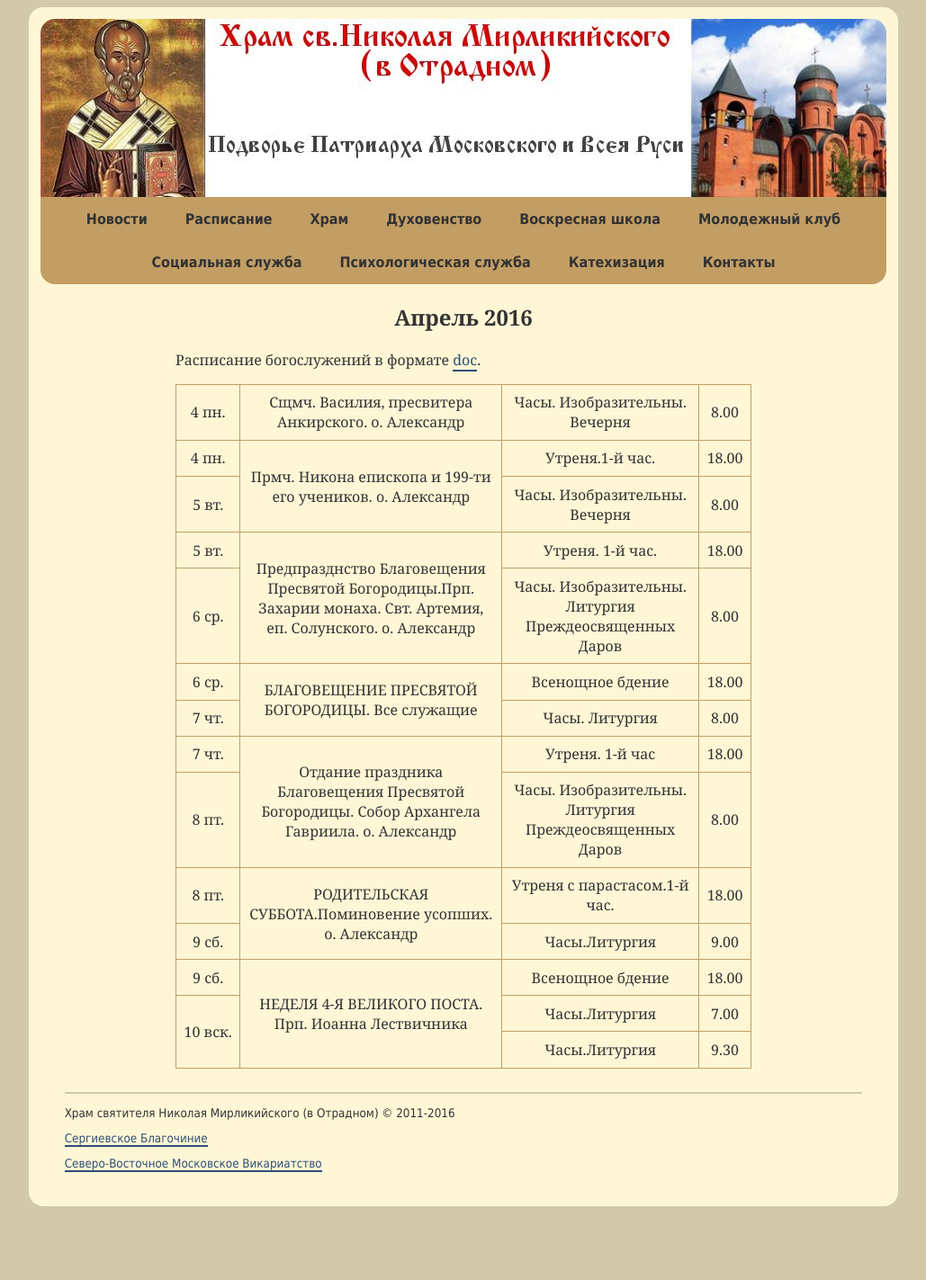
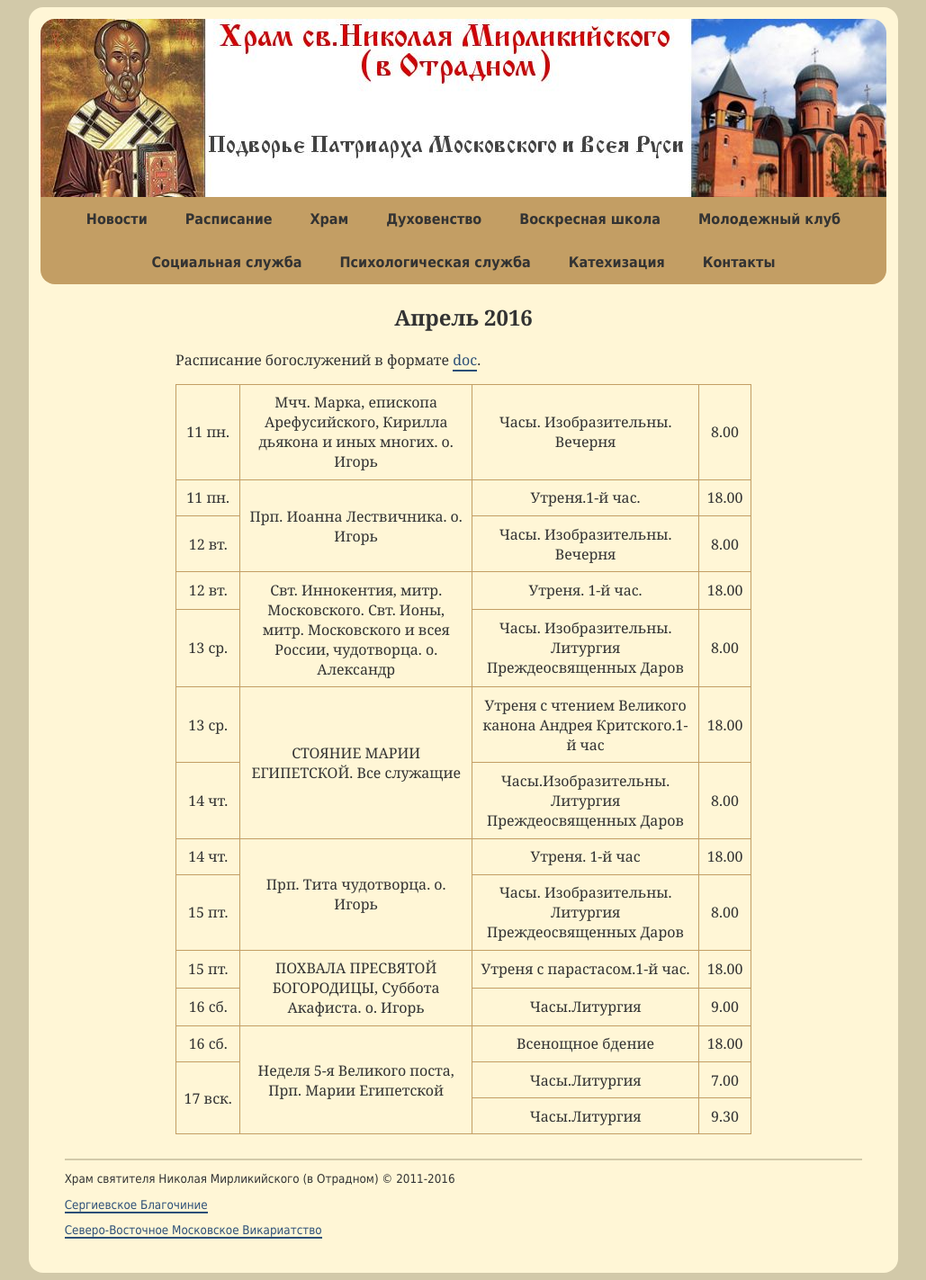
Before and after one commit to hramotradnoe/hramotradnoe.github.io, a Jekyll site: the page built from schedule/index.html, in a window 1280 px wide. Shown: the whole page at 90% size, without its empty margins (125-1154 px from the left). Built offline with Jekyll 4.4.1, drawn with Linux system fonts in a browser that asks for light colours; before the commit the page ends 1349 px from its top, so only the background shows below that.

Commit message:
Update schedule.yml

```diff
--- a/_data/schedule.yml
+++ b/_data/schedule.yml
@@ -1,59 +1,59 @@
 period: Апрель 2016
 link: "https://docs.google.com/document/d/1Ip3ffOARH_k37KvrZm6pxFeL7YvrRisoTw4uC9VIP_M/edit"
 timetable:
- - description : "Сщмч. Василия, пресвитера Анкирского. о. Александр"
+ - description : "Мчч. Марка, епископа Арефусийского, Кирилла дьякона и иных многих. о. Игорь"
    services    :
-      - day   : 4&nbsp;пн.
+      - day   : 11&nbsp;пн.
         time  : '8.00'
         title : "Часы.  Изобразительны. Вечерня"
- - description : "Прмч. Никона епископа и 199-ти его учеников. о. Александр"
+ - description : "Прп. Иоанна Лествичника. о. Игорь"
    services    :
-      - day   : 4&nbsp;пн.
+      - day   : 11&nbsp;пн.
         time  : '18.00'
         title : "Утреня.1-й час."
-      - day   : 5&nbsp;вт.
+      - day   : 12&nbsp;вт.
         time  : '8.00'
         title : "Часы.  Изобразительны. Вечерня"
- - description : "Предпразднство Благовещения Пресвятой Богородицы.Прп. Захарии монаха. Свт. Артемия, еп. Солунского. о. Александр"
+ - description : "Свт. Иннокентия, митр. Московского. Свт. Ионы, митр. Московского и всея России, чудотворца. о. Александр"
    services    :
-      - day   : 5&nbsp;вт.
+      - day   : 12&nbsp;вт.
         time  : '18.00'
         title : "Утреня. 1-й час."
-      - day   : 6&nbsp;ср.
+      - day   : 13&nbsp;ср.
         time  : '8.00'
         title : "Часы.  Изобразительны. Литургия Преждеосвященных Даров"
- - description : "БЛАГОВЕЩЕНИЕ ПРЕСВЯТОЙ БОГОРОДИЦЫ. Все служащие "
+ - description : "СТОЯНИЕ МАРИИ ЕГИПЕТСКОЙ. Все служащие "
    services    :
-      - day   : 6&nbsp;ср.
+      - day   : 13&nbsp;ср.
+        time  : '18.00'
+        title : "Утреня с чтением Великого канона Андрея Критского.1-й час"
+      - day   : 14&nbsp;чт.
+        time  : '8.00'
+        title : "Часы.Изобразительны. Литургия Преждеосвященных Даров"
+ - description : "Прп. Тита чудотворца. о. Игорь"
+   services    :
+      - day   : 14&nbsp;чт.
+        time  : '18.00'
+        title : "Утреня. 1-й час"
+      - day   : 15&nbsp;пт.
+        time  : '8.00'
+        title : "Часы.  Изобразительны. Литургия Преждеосвященных Даров"
+ - description : "ПОХВАЛА ПРЕСВЯТОЙ БОГОРОДИЦЫ, Суббота Акафиста. о. Игорь"
+   services    :
+      - day   : 15&nbsp;пт.
+        time  : '18.00'
+        title : "Утреня с парастасом.1-й час."
+      - day   : 16&nbsp;сб.
+        time  : '9.00'
+        title : "Часы.Литургия"
+ - description : "Неделя 5-я Великого поста, Прп. Марии Египетской"
+   services    :
+      - day   : 16&nbsp;сб.
         time  : '18.00'
         title : "Всенощное бдение"
-      - day   : 7&nbsp;чт.
-        time  : '8.00'
-        title : "Часы. Литургия"
- - description : "Отдание праздника Благовещения Пресвятой Богородицы. Собор Архангела Гавриила. о. Александр"
-   services    :
-      - day   : 7&nbsp;чт.
-        time  : '18.00'
-        title : "Утреня. 1-й час"
-      - day   : 8&nbsp;пт.
-        time  : '8.00'
-        title : "Часы.  Изобразительны. Литургия Преждеосвященных Даров"
- - description : "РОДИТЕЛЬСКАЯ СУББОТА.Поминовение усопших. о. Александр"
-   services    :
-      - day   : 8&nbsp;пт.
-        time  : '18.00'
-        title : "Утреня с парастасом.1-й час."
-      - day   : 9&nbsp;сб.
-        time  : '9.00'
-        title : "Часы.Литургия"
- - description : "НЕДЕЛЯ 4-Я ВЕЛИКОГО ПОСТА. Прп. Иоанна Лествичника"
-   services    :
-      - day   : 9&nbsp;сб.
-        time  : '18.00'
-        title : "Всенощное бдение"
-      - day   : 10&nbsp;вск.
+      - day   : 17&nbsp;вск.
         time  : '7.00'
         title : "Часы.Литургия"
-      - day   : 10&nbsp;вск.
+      - day   : 17&nbsp;вск.
         time  : '9.30'
         title : "Часы.Литургия"
```
